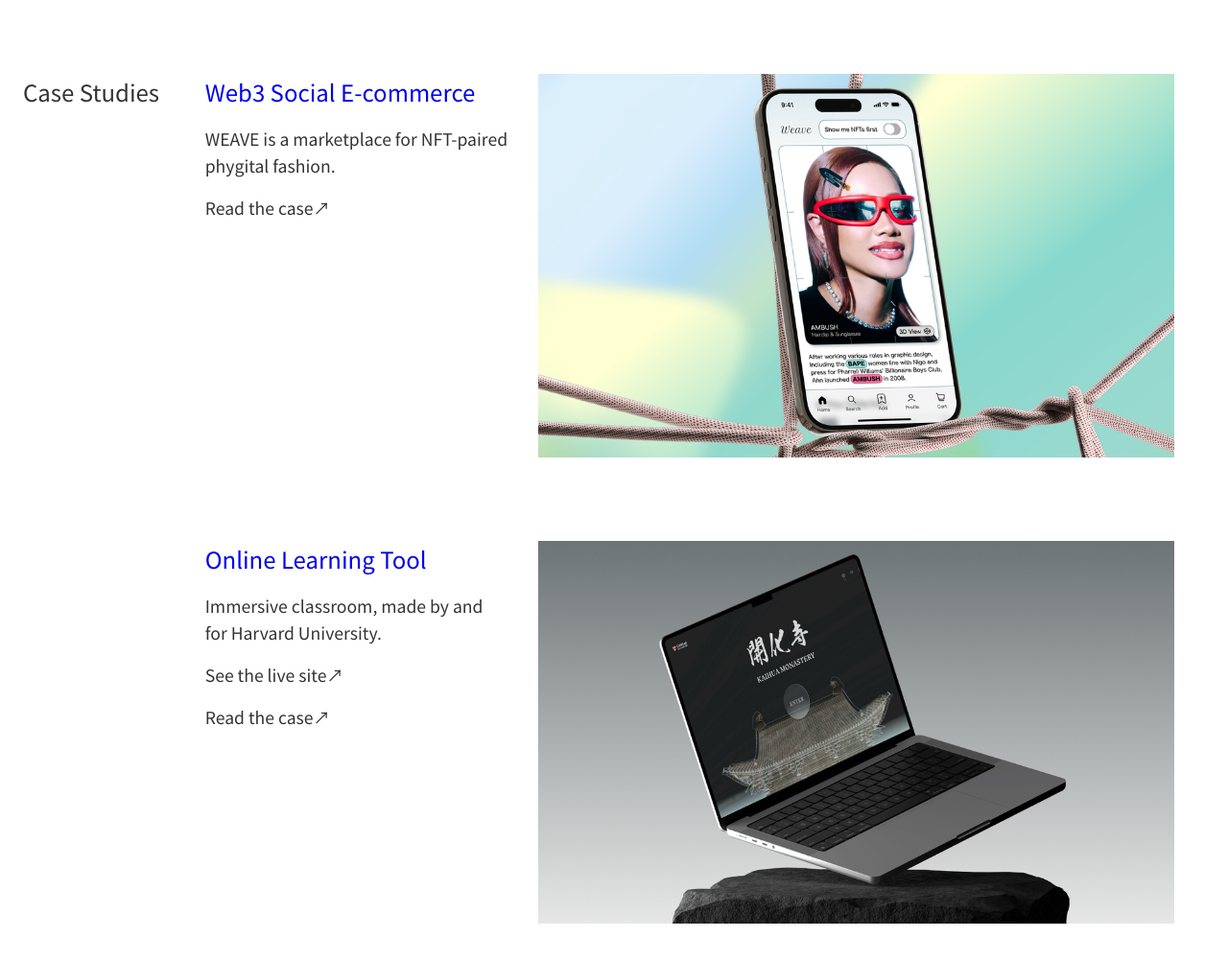
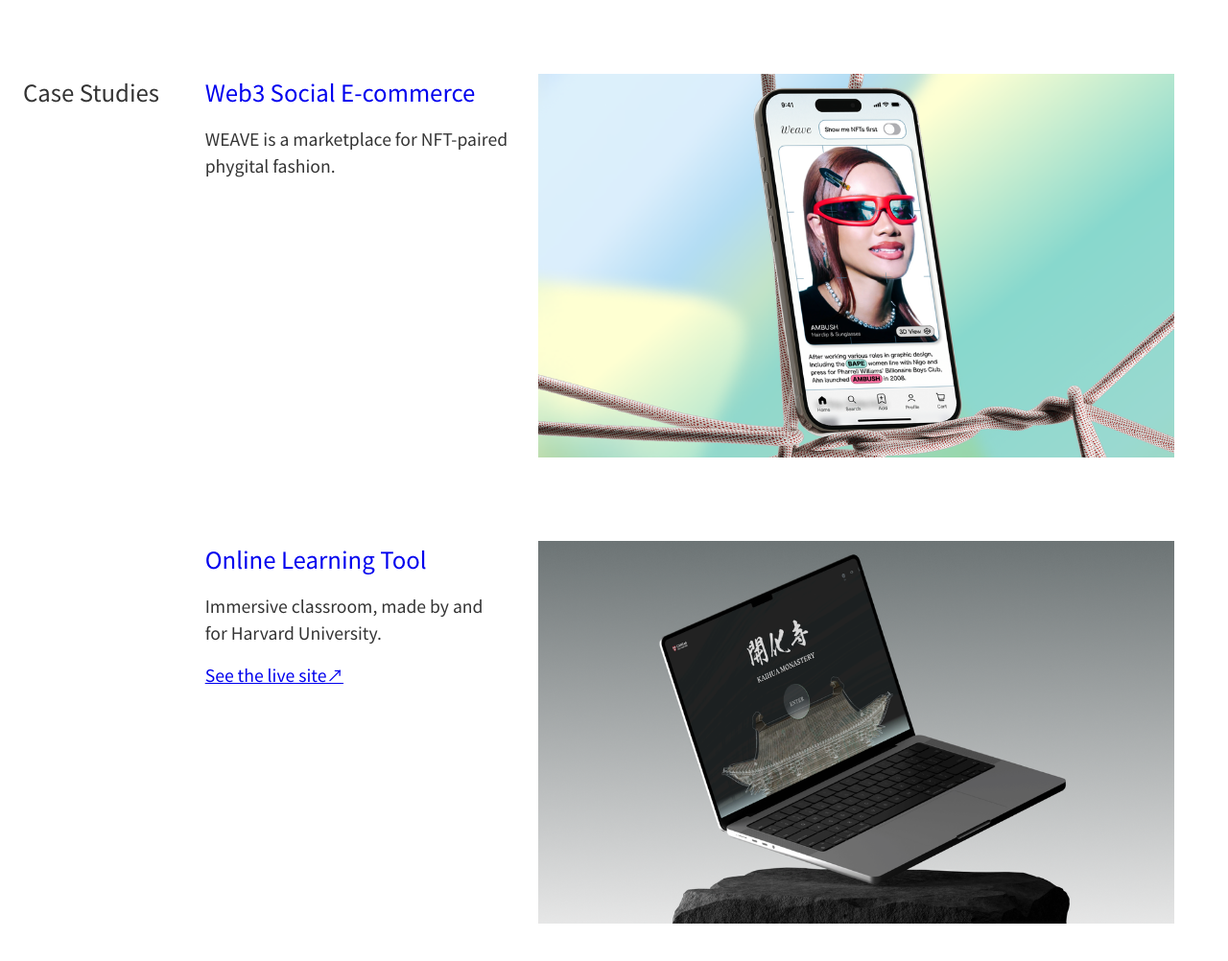
Before and after one commit to AllyYL/casestudy, an Eleventy site: page src/index.md in a window 1280 px wide. Shown: the part 96-1098 px from the top of the page at 96% size. Built offline with nearby package versions, Linux system fonts and the light colour scheme; Eleventy itself is replaced by a stand-in of ours; files that its build step writes are made by us from their sources.

Commit message:
Update index.md

```diff
--- a/src/index.md
+++ b/src/index.md
@@ -9,7 +9,6 @@ isHomePage: true
     <div class="div2">
         <h2><a href="./projects/weave/" style="text-decoration: none">Web3 Social E-commerce</a></h2>
         <p>WEAVE is a marketplace for NFT-paired phygital fashion.</p>
-        <p>Read the case↗</p>
     </div>
     <div class="div3">
         <a href="./projects/weave/">
@@ -19,8 +18,7 @@ isHomePage: true
     <div class="div4">
         <h2><a href="./projects/digitaltemple/" style="text-decoration: none">Online Learning Tool</a></h2>
         <p>Immersive classroom, made by and for Harvard University.</p>
-        <p>See the live site↗</p>
-        <p>Read the case↗</p>
+        <p><a href="https://www.digitaltemple.art">See the live site↗</a></p>
     </div>
     <div class="div5">
         <a href="./projects/digitaltemple/">
```
